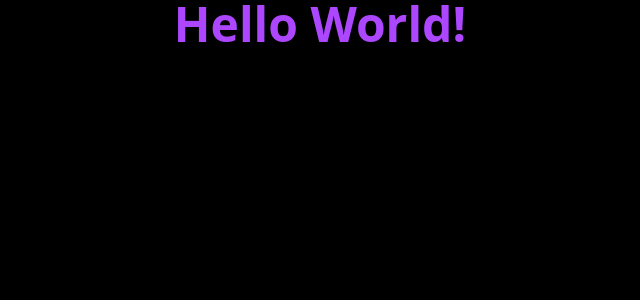
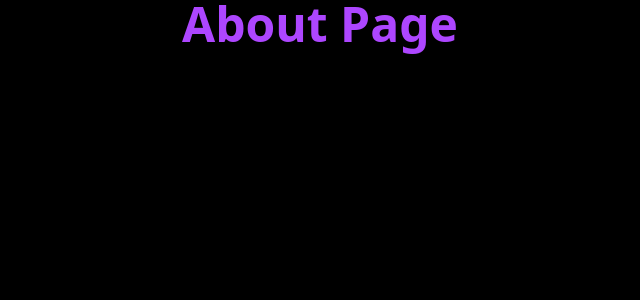
Before and after one commit to Purple-Code-sh/CREA, a React (Vite) app: page /about in a window 1280 px wide. Shown: the top 300 px of the page, without its empty margins (320-960 px from the left). Built offline with nearby package versions, Linux system fonts and the light colour scheme; a web font is replaced by a local one.

Commit message:
create route handler with react-router

```diff
--- a/package.json
+++ b/package.json
@@ -13,6 +13,7 @@
     "@tailwindcss/vite": "^4.1.13",
     "react": "^19.1.1",
     "react-dom": "^19.1.1",
+    "react-router": "^7.9.1",
     "tailwindcss": "^4.1.13"
   },
   "devDependencies": {
--- a/src/main.tsx
+++ b/src/main.tsx
@@ -1,5 +1,14 @@
-import { createRoot } from "react-dom/client";
+import ReactDOM from "react-dom/client";
+import { BrowserRouter, Routes, Route } from "react-router";
+import Home from "./pages/Home";
+import About from "./pages/About";
 import "./index.css";
-import App from "./App.tsx";
 
-createRoot(document.getElementById("root")!).render(<App />);
+ReactDOM.createRoot(document.getElementById("root")!).render(
+  <BrowserRouter>
+    <Routes>
+      <Route index element={<Home />} />
+      <Route path="about" element={<About />} />
+    </Routes>
+  </BrowserRouter>
+);
--- /dev/null
+++ b/src/pages/About.tsx
@@ -0,0 +1,11 @@
+function About() {
+  return (
+    <>
+      <h1 className="text-purple-500 text-5xl font-bold text-center w-full">
+        About Page
+      </h1>
+    </>
+  );
+}
+
+export default About;
--- a/src/App.tsx
+++ b/src/pages/Home.tsx
@@ -1,4 +1,4 @@
-function App() {
+function Home() {
   return (
     <>
       <h1 className="text-purple-500 text-5xl font-bold text-center w-full">
@@ -8,4 +8,4 @@ function App() {
   );
 }
 
-export default App;
+export default Home;
```
Also changed, not shown: 1 other file (tests, documents, lock files or other folders).
